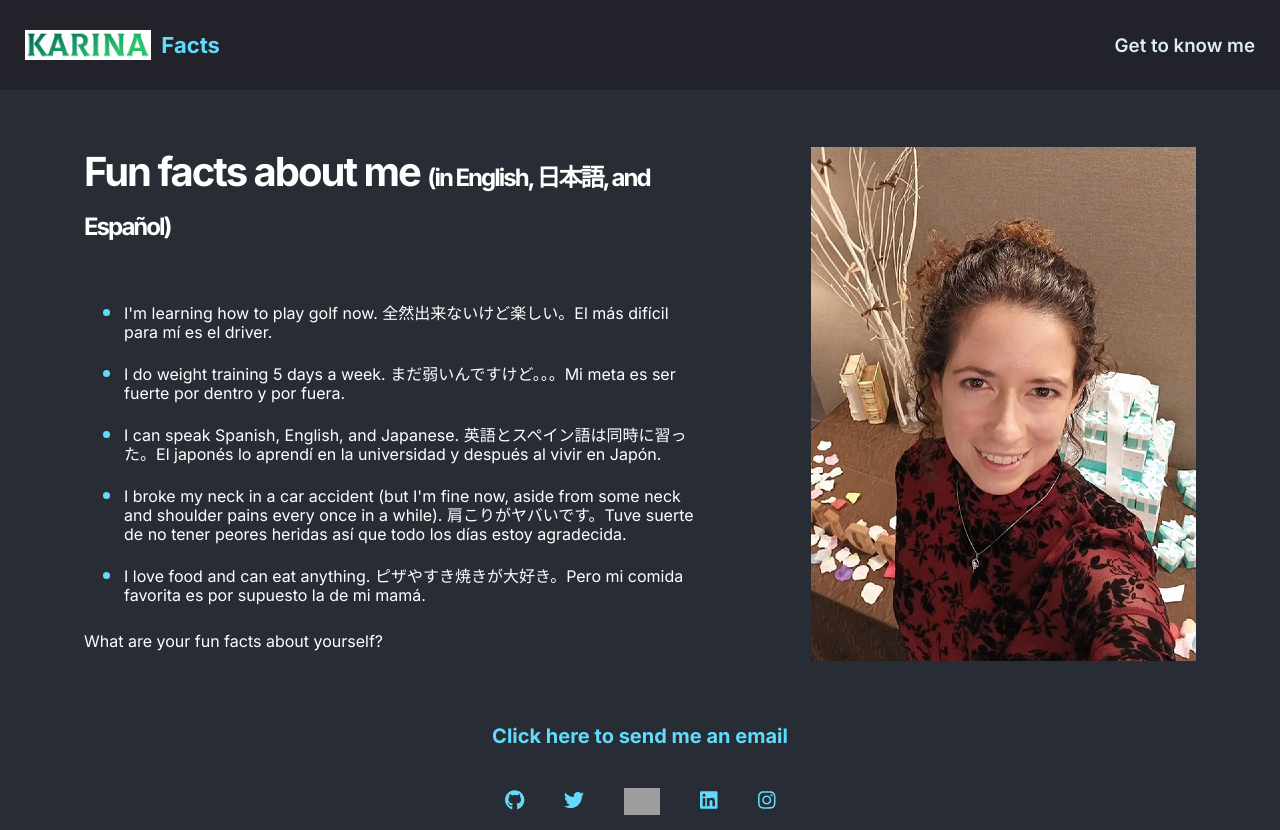
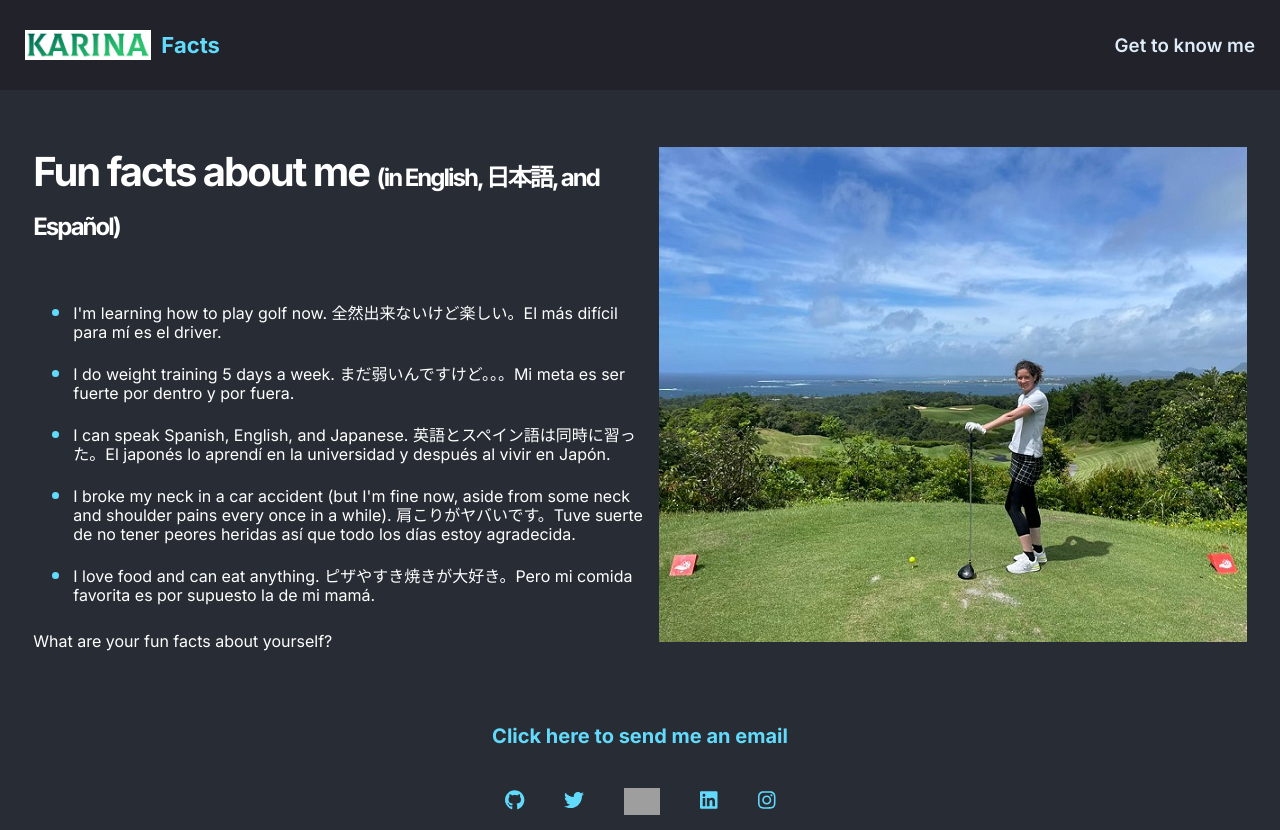
Before and after one commit to karina-42/AboutMeReactProject, a React (Vite) app: page / in a window 1280 px wide. Built offline with nearby package versions, Linux system fonts and the light colour scheme; grey boxes are pictures that could not be loaded.

Commit message:
Changed picture of myself

```diff
--- a/components/Main.jsx
+++ b/components/Main.jsx
@@ -30,7 +30,7 @@ export default function Main() {
           <p>What are your fun facts about yourself?</p>
         </section>
         <section className="about-me-img-container">
-          <img src='/images/picc.jpg' className='about-me-img'></img>
+          <img src='/images/golfing.jpg' className='about-me-img'></img>
         </section>
       </main>
     )
```
Also changed, not shown: public/images/golfing.jpg (added), public/images/picc.jpg (deleted).
